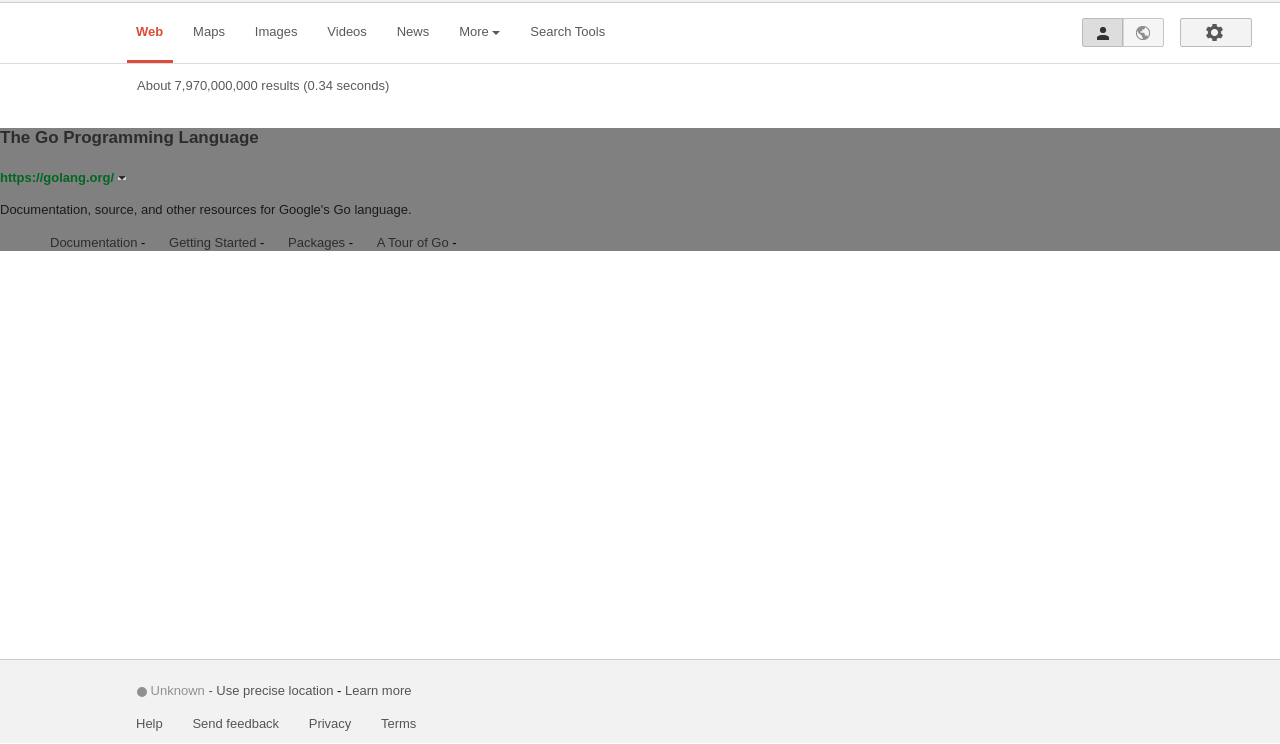
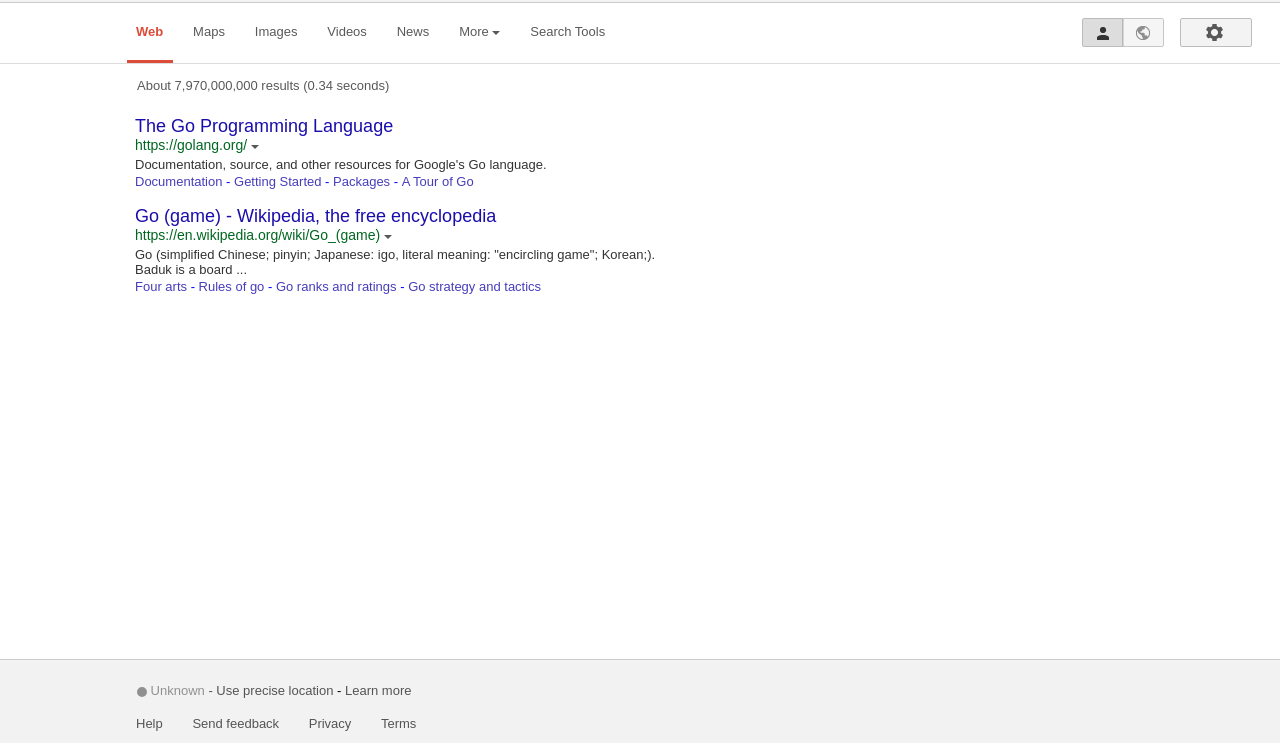
Before and after one commit to Swordscoper/Google-Results, a plain HTML site: page index.html in a window 1280 px wide. Shown: the part 57-801 px from the top of the page. Drawn offline with Linux system fonts and the light colour scheme.

Commit message:
Added result listing styles

```diff
--- a/index.html
+++ b/index.html
@@ -59,7 +59,18 @@
 								<li><a href="">Documentation</a> - </li>
 								<li><a href="">Getting Started</a> - </li>
 								<li><a href="">Packages</a> - </li>
-								<li><a href="">A Tour of Go</a> - </li>
+								<li><a href="">A Tour of Go</a></li>
+							</ul>
+						</div>
+						<div id="result_2">
+							<h1><a href="">Go (game) - Wikipedia, the free encyclopedia</a></h1>
+							<h2>https://en.wikipedia.org/wiki/Go_(game) <a href=""><span class="d_arrow"></span></a></h2>
+							<p id="res_blurb">Go (simplified Chinese; pinyin; Japanese: igo, literal meaning: "encircling game"; Korean;). Baduk is a board ...</p>
+							<ul id="res_links">
+								<li><a href="">Four arts</a> - </li>
+								<li><a href="">Rules of go</a> - </li>
+								<li><a href="">Go ranks and ratings</a> - </li>
+								<li><a href="">Go strategy and tactics</a></li>
 							</ul>
 						</div>
 					</div>
--- a/style.css
+++ b/style.css
@@ -101,7 +101,15 @@
 }
 
 div#all_results {
-	background-color: gray;
+
+}
+
+div#result_1 {
+	padding-left: 135px;
+}
+
+div#result_2 {
+	padding-left: 135px;
 }
 
 div#footer {
@@ -123,6 +131,15 @@
 	vertical-align: middle;
 	display: inline-block;
 }
+
+div#all_results span.d_arrow {
+	border-left: 4px dashed #FFF;
+	border-right: 4px dashed #FFF;
+	border-top: 4px solid #000;
+	vertical-align: middle;
+	display: inline-block;
+}
+
 
 span.circle {
 	border: 5px solid #000;
@@ -226,6 +243,19 @@
 a.icon:hover {
 	text-decoration: none;
 	cursor: default;
+}
+
+h1 a {
+	color: #1a0dab;
+	opacity: 1;
+	font-size: 18px;
+	font-weight: normal;
+	padding-bottom: 4px;
+}
+
+h1 a:hover {
+	opacity: 0.85;
+	text-decoration: underline;
 }
 
 li#search_tools a:hover {
@@ -336,16 +366,20 @@
 }
 
 /*Start of results area woop*/
-h1 a {
-	font-size: 17px;
-	padding-bottom: 4px;
+h1 {
+	margin-bottom: 0px;
+	font-size: 14px;
 }
 
 h2 {
 	color: #006621;
-	font-size: 13px;
+	font-size: 14px;
 	padding-top: 0px;
-	padding-bottom: 4px;
+	padding-bottom: 0px;
+	margin-top: 0px;
+	margin-bottom: 4px;
+	font-weight: normal;
+	font-size: 14px;
 }
 
 h2 span#d_arrow {
@@ -356,8 +390,30 @@
 	font-size: 13px;
 	padding-top: 0px;
 	opacity: 0.8;
+	margin-top: 0px;
+	margin-bottom: 0px;
+	max-width: 530px;
 }
 
 ul#res_links {
 	display: list-item;
+	color: blue;
+	list-style-type: none;
+	padding-left: 0px;
+	margin-top: 0px;
+
 }
+
+ul#res_links li {
+	padding: 0px;
+}
+
+ul#res_links li a {
+	color: #1a0dab;
+	opacity: 0.8;
+}
+
+ul#res_links li a:hover {
+	text-decoration: underline;
+	opacity: 1;
+}
```
